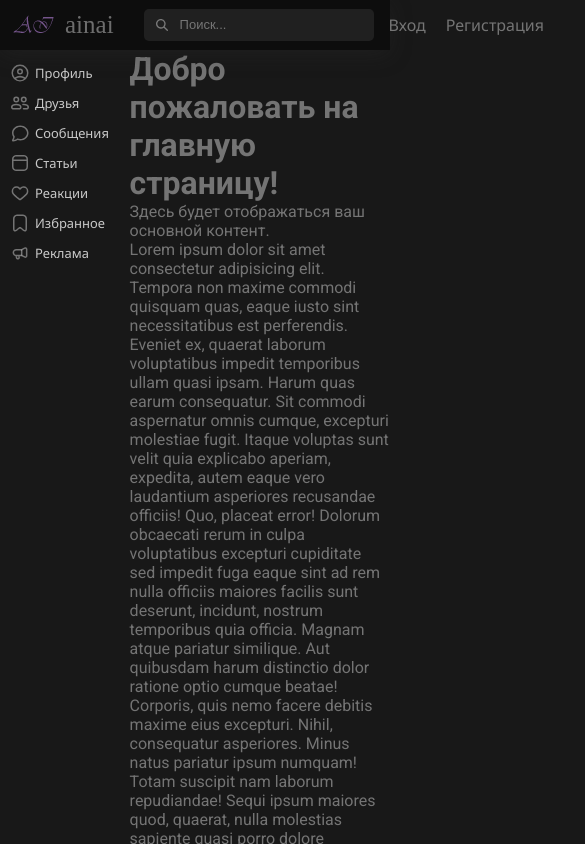
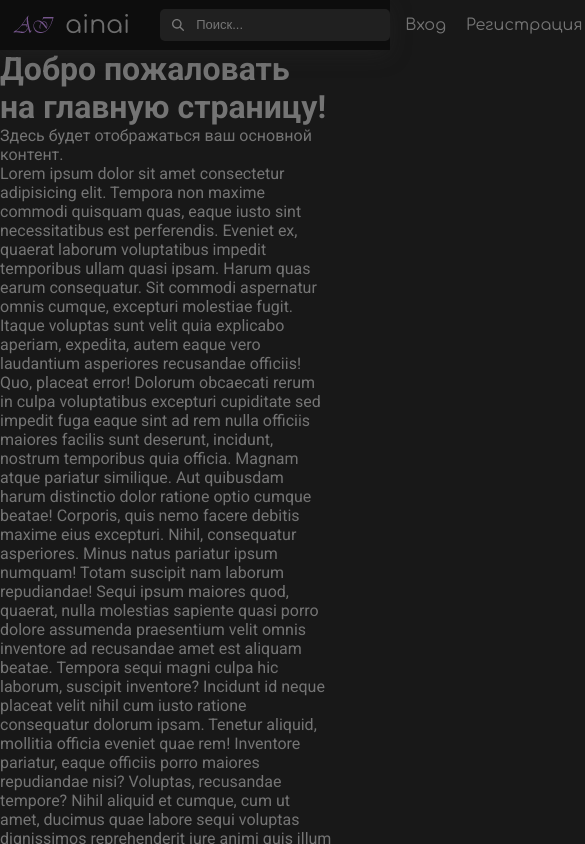
Before and after one commit to sirdi-volam/social-network, a React (Vite) app: page / in a window 390 px wide. Shown: the top 844 px of the page, 585 px wide, since content can reach past the window. Built offline with nearby package versions, Linux system fonts and the light colour scheme.

Commit message:
Исправлен hover для ссылок и иконок aside

```diff
--- a/src/components/Aside/Aside.jsx
+++ b/src/components/Aside/Aside.jsx
@@ -11,8 +11,15 @@ const Aside = () => {
               <li className="nav-item">
                 <Link to="/profile" className="nav-link link">
                   <div className="nav-item__icon">
-                    <svg fill="none" height="20" viewBox="0 0 20 20" width="20" xmlns="http://www.w3.org/2000/svg">
-                      <path clipRule="evenodd" d="M5.84 15.63a6.97 6.97 0 0 0 8.32 0 8.2 8.2 0 0 0-8.32 0zM4.7 14.57a7 7 0 1 1 10.6 0 9.7 9.7 0 0 0-10.6 0zM10 1.5a8.5 8.5 0 1 0 0 17 8.5 8.5 0 0 0 0-17zm-1.5 7a1.5 1.5 0 1 0 3 0 1.5 1.5 0 0 0-3 0zm1.5-3a3 3 0 1 0 0 6 3 3 0 0 0 0-6z" fill="currentColor" fillRule="evenodd"></path>
+                    <svg
+                      fill="currentColor"
+                    height="20"
+                    viewBox="0 0 20 20"
+                    width="20"
+                    xmlns="http://www.w3.org/2000/svg">
+                      <path clipRule="evenodd" d="M5.84 15.63a6.97 6.97 0 0 0 8.32 0 8.2 8.2 0 0 0-8.32 0zM4.7 14.57a7 7 0 1 1 10.6 0 9.7 9.7 0 0 0-10.6 0zM10 1.5a8.5 8.5 0 1 0 0 17 8.5 8.5 0 0 0 0-17zm-1.5 7a1.5 1.5 0 1 0 3 0 1.5 1.5 0 0 0-3 0zm1.5-3a3 3 0 1 0 0 6 3 3 0 0 0 0-6z"  fillRule="evenodd">
+                        <path d="m8.78 17.62-.31-1.74H7.6c-.33 0-.66-.03-.98-.1L7 17.93c.12.66.5 1.21 1.02 1.55a2.5 2.5 0 0 0 1.83.38 2.5 2.5 0 0 0 1.58-.98c.37-.5.55-1.14.43-1.8l-.2-1.2H9.81l.27 1.5a.56.56 0 0 1-.11.44.7.7 0 0 1-.45.27.7.7 0 0 1-.5-.1.56.56 0 0 1-.26-.37Z" fillRule="evenodd"></path>
+                      </path>
                     </svg>
                   </div>
                   Профиль
@@ -21,9 +28,15 @@ const Aside = () => {
               <li className="nav-item">
                 <Link to="/friends" className="nav-link link">
                   <div className="nav-item__icon">
-                    <svg fill="none" height="20" viewBox="0 0 20 20" width="20" xmlns="http://www.w3.org/2000/svg"><g fill="currentColor"><g clipRule="evenodd" fillRule="evenodd">
-                      <path d="M6.25 3.5a3 3 0 1 0 0 6 3 3 0 0 0 0-6zm-1.5 3a1.5 1.5 0 1 0 3 0 1.5 1.5 0 0 0-3 0zm-2.06 5.07c.96-.55 2.22-.82 3.56-.82s2.6.27 3.56.82c.98.56 1.69 1.47 1.69 2.68 0 .7-.28 1.3-.78 1.71-.48.39-1.1.54-1.72.54H3.5c-.61 0-1.24-.15-1.72-.54-.5-.4-.78-1-.78-1.71 0-1.21.71-2.12 1.69-2.68zm.75 1.3c-.65.37-.94.84-.94 1.38 0 .3.1.44.22.54.14.11.4.21.78.21H9c.39 0 .64-.1.78-.21.12-.1.22-.25.22-.54 0-.54-.29-1-.94-1.38-.66-.39-1.65-.62-2.81-.62s-2.15.23-2.81.62zM13.75 3.5a3 3 0 1 0 0 6 3 3 0 0 0 0-6zm-1.5 3a1.5 1.5 0 1 0 3 0 1.5 1.5 0 0 0-3 0z"></path></g><path d="M13.75 12.25c-.23 0-.45.01-.68.03a.75.75 0 1 1-.14-1.49c.27-.03.54-.04.82-.04 1.34 0 2.6.27 3.56.82.98.56 1.69 1.47 1.69 2.68 0 .7-.28 1.3-.78 1.71-.48.39-1.1.54-1.72.54h-3a.75.75 0 0 1 0-1.5h3c.39 0 .64-.1.78-.21.12-.1.22-.25.22-.54 0-.54-.29-1-.94-1.38a5.77 5.77 0 0 0-2.81-.62z">
-                      </path></g>
+                    <svg className="nav-item__icon-svg" height="20" viewBox="0 0 20 20" width="20" xmlns="http://www.w3.org/2000/svg">
+                      <g clipRule="evenodd" fillRule="evenodd">
+                        <path d="M6.25 3.5a3 3 0 1 0 0 6 3 3 0 0 0 0-6zm-1.5 3a1.5 1.5 0 1 0 3 0 1.5 1.5 0 0 0-3 0zm-2.06 5.07c.96-.55 2.22-.82 3.56-.82s2.6.27 3.56.82c.98.56 1.69 1.47 1.69 2.68 0 .7-.28 1.3-.78 1.71-.48.39-1.1.54-1.72.54H3.5c-.61 0-1.24-.15-1.72-.54-.5-.4-.78-1-.78-1.71 0-1.21.71-2.12 1.69-2.68zm.75 1.3c-.65.37-.94.84-.94 1.38 0 .3.1.44.22.54.14.11.4.21.78.21H9c.39 0 .64-.1.78-.21.12-.1.22-.25.22-.54 0-.54-.29-1-.94-1.38-.66-.39-1.65-.62-2.81-.62s-2.15.23-2.81.62zM13.75 3.5a3 3 0 1 0 0 6 3 3 0 0 0 0-6zm-1.5 3a1.5 1.5 0 1 0 3 0 1.5 1.5 0 0 0-3 0z">
+
+                        </path>
+                      </g>
+                        <path d="M13.75 12.25c-.23 0-.45.01-.68.03a.75.75 0 1 1-.14-1.49c.27-.03.54-.04.82-.04 1.34 0 2.6.27 3.56.82.98.56 1.69 1.47 1.69 2.68 0 .7-.28 1.3-.78 1.71-.48.39-1.1.54-1.72.54h-3a.75.75 0 0 1 0-1.5h3c.39 0 .64-.1.78-.21.12-.1.22-.25.22-.54 0-.54-.29-1-.94-1.38a5.77 5.77 0 0 0-2.81-.62z">
+
+                        </path>
                     </svg>
                   </div>
                   Друзья
@@ -32,7 +45,12 @@ const Aside = () => {
               <li className="nav-item">
                 <Link to="/messenger" className="nav-link link">
                   <div className="nav-item__icon">
-                    <svg width="20" height="20" viewBox="0 0 20 20" xmlns="http://www.w3.org/2000/svg"><g id="message_outline_20__Page-2" stroke="none" strokeWidth="1" fill="none" fillRule="evenodd"><g id="message_outline_20__message_outline_20"><path id="message_outline_20__Shape" opacity=".4" d="M0 0h20v20H0z"></path><path d="M6.83 15.75c.2-.23.53-.31.82-.2.81.3 1.7.45 2.6.45 3.77 0 6.75-2.7 6.75-6s-2.98-6-6.75-6S3.5 6.7 3.5 10c0 1.21.4 2.37 1.14 3.35.1.14.16.31.15.49-.04.76-.4 1.78-1.08 3.13 1.48-.11 2.5-.53 3.12-1.22ZM3.24 18.5a1.2 1.2 0 0 1-1.1-1.77A10.77 10.77 0 0 0 3.26 14 7 7 0 0 1 2 10c0-4.17 3.68-7.5 8.25-7.5S18.5 5.83 18.5 10s-3.68 7.5-8.25 7.5c-.92 0-1.81-.13-2.66-.4-1 .89-2.46 1.34-4.35 1.4Z" id="message_outline_20__Icon-Color" fill="currentColor" fillRule="nonzero"></path></g></g></svg>
+                    <svg width="20" height="20" viewBox="0 0 20 20" xmlns="http://www.w3.org/2000/svg" fill="currentColor">
+
+                      <path fill="currentColor" fillRule="evenodd" clipRule="evenodd"></path>
+                        <path d="M6.83 15.75c.2-.23.53-.31.82-.2.81.3 1.7.45 2.6.45 3.77 0 6.75-2.7 6.75-6s-2.98-6-6.75-6S3.5 6.7 3.5 10c0 1.21.4 2.37 1.14 3.35.1.14.16.31.15.49-.04.76-.4 1.78-1.08 3.13 1.48-.11 2.5-.53 3.12-1.22ZM3.24 18.5a1.2 1.2 0 0 1-1.1-1.77A10.77 10.77 0 0 0 3.26 14 7 7 0 0 1 2 10c0-4.17 3.68-7.5 8.25-7.5S18.5 5.83 18.5 10s-3.68 7.5-8.25 7.5c-.92 0-1.81-.13-2.66-.4-1 .89-2.46 1.34-4.35 1.4Z"></path>
+
+                    </svg>
                   </div>
                   Сообщения
                 </Link>
@@ -40,7 +58,9 @@ const Aside = () => {
               <li className="nav-item">
                 <Link to="/posts" className="nav-link link">
                   <div className="nav-item__icon">
-                    <svg fill="none" height="20" viewBox="0 0 20 20" width="20" xmlns="http://www.w3.org/2000/svg"><path clipRule="evenodd" d="M11.84 2H8.16c-.93 0-1.67 0-2.26.05-.62.05-1.15.15-1.63.4a4.15 4.15 0 0 0-1.82 1.82 4.26 4.26 0 0 0-.4 1.63C2 6.5 2 7.23 2 8.16v3.68c0 .93 0 1.67.05 2.26.05.62.15 1.15.4 1.63.4.78 1.04 1.42 1.82 1.82.48.25 1.01.35 1.63.4.6.05 1.33.05 2.26.05h3.68c.93 0 1.67 0 2.26-.05a4.26 4.26 0 0 0 1.63-.4 4.15 4.15 0 0 0 1.82-1.82c.25-.48.35-1.01.4-1.63.05-.6.05-1.33.05-2.26V8.16c0-.93 0-1.67-.05-2.26a4.26 4.26 0 0 0-.4-1.63 4.15 4.15 0 0 0-1.82-1.82 4.26 4.26 0 0 0-1.63-.4C13.5 2 12.77 2 11.84 2zm-6.9 1.79c.25-.12.56-.2 1.08-.25.53-.04 1.2-.04 2.17-.04h3.62c.96 0 1.64 0 2.17.04.52.05.83.13 1.07.25.5.25.9.66 1.16 1.16.12.24.2.55.25 1.07l.02.48H3.52l.02-.48c.05-.52.13-.83.25-1.07.25-.5.66-.9 1.16-1.16zM3.5 8v3.81c0 .96 0 1.64.04 2.17.05.52.13.83.25 1.07.25.5.66.9 1.16 1.16.24.12.55.2 1.07.25.53.04 1.2.04 2.17.04h3.62c.96 0 1.64 0 2.17-.04a2.8 2.8 0 0 0 1.07-.25c.5-.25.9-.66 1.16-1.16.12-.24.2-.55.25-1.07.04-.53.04-1.2.04-2.17V8z" fill="currentColor" fillRule="evenodd"></path></svg>
+                    <svg fill="currentColor" height="20" viewBox="0 0 20 20" width="20" xmlns="http://www.w3.org/2000/svg"><path clipRule="evenodd" d="M11.84 2H8.16c-.93 0-1.67 0-2.26.05-.62.05-1.15.15-1.63.4a4.15 4.15 0 0 0-1.82 1.82 4.26 4.26 0 0 0-.4 1.63C2 6.5 2 7.23 2 8.16v3.68c0 .93 0 1.67.05 2.26.05.62.15 1.15.4 1.63.4.78 1.04 1.42 1.82 1.82.48.25 1.01.35 1.63.4.6.05 1.33.05 2.26.05h3.68c.93 0 1.67 0 2.26-.05a4.26 4.26 0 0 0 1.63-.4 4.15 4.15 0 0 0 1.82-1.82c.25-.48.35-1.01.4-1.63.05-.6.05-1.33.05-2.26V8.16c0-.93 0-1.67-.05-2.26a4.26 4.26 0 0 0-.4-1.63 4.15 4.15 0 0 0-1.82-1.82 4.26 4.26 0 0 0-1.63-.4C13.5 2 12.77 2 11.84 2zm-6.9 1.79c.25-.12.56-.2 1.08-.25.53-.04 1.2-.04 2.17-.04h3.62c.96 0 1.64 0 2.17.04.52.05.83.13 1.07.25.5.25.9.66 1.16 1.16.12.24.2.55.25 1.07l.02.48H3.52l.02-.48c.05-.52.13-.83.25-1.07.25-.5.66-.9 1.16-1.16zM3.5 8v3.81c0 .96 0 1.64.04 2.17.05.52.13.83.25 1.07.25.5.66.9 1.16 1.16.24.12.55.2 1.07.25.53.04 1.2.04 2.17.04h3.62c.96 0 1.64 0 2.17-.04a2.8 2.8 0 0 0 1.07-.25c.5-.25.9-.66 1.16-1.16.12-.24.2-.55.25-1.07.04-.53.04-1.2.04-2.17V8z" fillRule="evenodd">
+                      <path d="m8.78 17.62-.31-1.74H7.6c-.33 0-.66-.03-.98-.1L7 17.93c.12.66.5 1.21 1.02 1.55a2.5 2.5 0 0 0 1.83.38 2.5 2.5 0 0 0 1.58-.98c.37-.5.55-1.14.43-1.8l-.2-1.2H9.81l.27 1.5a.56.56 0 0 1-.11.44.7.7 0 0 1-.45.27.7.7 0 0 1-.5-.1.56.56 0 0 1-.26-.37Z" fillRule="evenodd"></path>
+                    </path></svg>
                   </div>
                   Статьи
                 </Link>
@@ -48,7 +68,12 @@ const Aside = () => {
               <li className="nav-item">
                 <Link to="/reactions" className="nav-link link">
                   <div className="nav-item__icon">
-                    <svg width="20" height="20" viewBox="0 0 24 24" xmlns="http://www.w3.org/2000/svg"><g fill="none" fillRule="evenodd"><path d="M0 0h24v24H0z"></path><path d="M16 4a5.95 5.95 0 0 0-3.89 1.7l-.12.11-.12-.11A5.96 5.96 0 0 0 7.73 4 5.73 5.73 0 0 0 2 9.72c0 3.08 1.13 4.55 6.18 8.54l2.69 2.1c.66.52 1.6.52 2.26 0l2.36-1.84.94-.74c4.53-3.64 5.57-5.1 5.57-8.06A5.73 5.73 0 0 0 16.27 4zm.27 1.8a3.93 3.93 0 0 1 3.93 3.92v.3c-.08 2.15-1.07 3.33-5.51 6.84l-2.67 2.08a.04.04 0 0 1-.04 0L9.6 17.1l-.87-.7C4.6 13.1 3.8 11.98 3.8 9.73A3.93 3.93 0 0 1 7.73 5.8c1.34 0 2.51.62 3.57 1.92a.9.9 0 0 0 1.4-.01c1.04-1.3 2.2-1.91 3.57-1.91z" fill="currentColor" fillRule="nonzero"></path></g></svg>
+                    <svg width="20" height="20" viewBox="0 0 24 24" xmlns="http://www.w3.org/2000/svg" fill="currentColor">
+                      <path fill="currentColor" opacity=".3" fillRule="evenodd" clipRule="evenodd"></path>
+                      <path d="M16 4a5.95 5.95 0 0 0-3.89 1.7l-.12.11-.12-.11A5.96 5.96 0 0 0 7.73 4 5.73 5.73 0 0 0 2 9.72c0 3.08 1.13 4.55 6.18 8.54l2.69 2.1c.66.52 1.6.52 2.26 0l2.36-1.84.94-.74c4.53-3.64 5.57-5.1 5.57-8.06A5.73 5.73 0 0 0 16.27 4zm.27 1.8a3.93 3.93 0 0 1 3.93 3.92v.3c-.08 2.15-1.07 3.33-5.51 6.84l-2.67 2.08a.04.04 0 0 1-.04 0L9.6 17.1l-.87-.7C4.6 13.1 3.8 11.98 3.8 9.73A3.93 3.93 0 0 1 7.73 5.8c1.34 0 2.51.62 3.57 1.92a.9.9 0 0 0 1.4-.01c1.04-1.3 2.2-1.91 3.57-1.91z">
+
+                      </path>
+                    </svg>
                   </div>
                   Реакции
                 </Link>
@@ -56,7 +81,11 @@ const Aside = () => {
               <li className="nav-item">
                 <Link to="/favorites" className="nav-link link">
                   <div className="nav-item__icon">
-                    <svg xmlns="http://www.w3.org/2000/svg" width="20" height="20" fill="none" viewBox="0 0 20 20"><path fill="currentColor" fillRule="evenodd" d="M9.32 1.5h1.36c.96 0 1.72 0 2.33.05.63.05 1.17.16 1.67.41a4.25 4.25 0 0 1 1.86 1.86c.25.5.36 1.04.41 1.67.05.61.05 1.38.05 2.33v6.57c0 .77 0 1.4-.04 1.9-.05.48-.14.98-.46 1.37a2.25 2.25 0 0 1-1.77.84c-.5 0-.94-.25-1.34-.52-.41-.27-.9-.68-1.5-1.17l-.85-.69c-.27-.22-.45-.37-.6-.47a.82.82 0 0 0-.24-.13.75.75 0 0 0-.4 0 .82.82 0 0 0-.24.13c-.15.1-.33.25-.6.47l-.85.7c-.6.48-1.09.89-1.5 1.16-.4.27-.84.51-1.34.52a2.25 2.25 0 0 1-1.77-.84c-.32-.4-.41-.89-.46-1.37-.04-.5-.04-1.13-.04-1.9V7.82c0-.96 0-1.72.05-2.33.05-.63.16-1.17.41-1.67a4.25 4.25 0 0 1 1.86-1.86c.5-.25 1.04-.36 1.67-.41.61-.05 1.38-.05 2.33-.05Zm-2.2 1.55c-.54.04-.87.12-1.12.25a2.75 2.75 0 0 0-1.2 1.2c-.13.25-.21.58-.25 1.11-.05.55-.05 1.25-.05 2.24v6.5c0 .82 0 1.39.04 1.8.04.43.1.54.13.57a.75.75 0 0 0 .59.28c.03 0 .16-.02.51-.26.35-.23.79-.6 1.42-1.11l.84-.68c.25-.21.47-.4.67-.53.2-.15.43-.27.7-.35a2.25 2.25 0 0 1 1.2 0c.27.08.5.2.7.35.2.14.42.32.67.53l.84.68c.63.52 1.07.88 1.42 1.1.35.25.48.27.51.27a.75.75 0 0 0 .6-.28c.01-.03.08-.14.12-.57.04-.41.04-.98.04-1.8v-6.5c0-1 0-1.7-.05-2.24a2.91 2.91 0 0 0-.25-1.1A2.75 2.75 0 0 0 14 3.3a2.91 2.91 0 0 0-1.11-.25C12.34 3 11.64 3 10.65 3h-1.3c-1 0-1.7 0-2.24.05Z" clipRule="evenodd"></path></svg>
+                    <svg fill="currentColor" xmlns="http://www.w3.org/2000/svg" width="20" height="20" viewBox="0 0 20 20">
+                    <path fillRule="evenodd" d="M9.32 1.5h1.36c.96 0 1.72 0 2.33.05.63.05 1.17.16 1.67.41a4.25 4.25 0 0 1 1.86 1.86c.25.5.36 1.04.41 1.67.05.61.05 1.38.05 2.33v6.57c0 .77 0 1.4-.04 1.9-.05.48-.14.98-.46 1.37a2.25 2.25 0 0 1-1.77.84c-.5 0-.94-.25-1.34-.52-.41-.27-.9-.68-1.5-1.17l-.85-.69c-.27-.22-.45-.37-.6-.47a.82.82 0 0 0-.24-.13.75.75 0 0 0-.4 0 .82.82 0 0 0-.24.13c-.15.1-.33.25-.6.47l-.85.7c-.6.48-1.09.89-1.5 1.16-.4.27-.84.51-1.34.52a2.25 2.25 0 0 1-1.77-.84c-.32-.4-.41-.89-.46-1.37-.04-.5-.04-1.13-.04-1.9V7.82c0-.96 0-1.72.05-2.33.05-.63.16-1.17.41-1.67a4.25 4.25 0 0 1 1.86-1.86c.5-.25 1.04-.36 1.67-.41.61-.05 1.38-.05 2.33-.05Zm-2.2 1.55c-.54.04-.87.12-1.12.25a2.75 2.75 0 0 0-1.2 1.2c-.13.25-.21.58-.25 1.11-.05.55-.05 1.25-.05 2.24v6.5c0 .82 0 1.39.04 1.8.04.43.1.54.13.57a.75.75 0 0 0 .59.28c.03 0 .16-.02.51-.26.35-.23.79-.6 1.42-1.11l.84-.68c.25-.21.47-.4.67-.53.2-.15.43-.27.7-.35a2.25 2.25 0 0 1 1.2 0c.27.08.5.2.7.35.2.14.42.32.67.53l.84.68c.63.52 1.07.88 1.42 1.1.35.25.48.27.51.27a.75.75 0 0 0 .6-.28c.01-.03.08-.14.12-.57.04-.41.04-.98.04-1.8v-6.5c0-1 0-1.7-.05-2.24a2.91 2.91 0 0 0-.25-1.1A2.75 2.75 0 0 0 14 3.3a2.91 2.91 0 0 0-1.11-.25C12.34 3 11.64 3 10.65 3h-1.3c-1 0-1.7 0-2.24.05Z" clipRule="evenodd">
+                        <path d="m8.78 17.62-.31-1.74H7.6c-.33 0-.66-.03-.98-.1L7 17.93c.12.66.5 1.21 1.02 1.55a2.5 2.5 0 0 0 1.83.38 2.5 2.5 0 0 0 1.58-.98c.37-.5.55-1.14.43-1.8l-.2-1.2H9.81l.27 1.5a.56.56 0 0 1-.11.44.7.7 0 0 1-.45.27.7.7 0 0 1-.5-.1.56.56 0 0 1-.26-.37Z" fillRule="evenodd"></path>
+                    </path>
+                    </svg>
                   </div>
                   Избранное
                 </Link>
@@ -64,7 +93,11 @@ const Aside = () => {
               <li className="nav-item">
                 <Link to="/advertising" className="nav-link link">
                   <div className="nav-item__icon">
-                    <svg xmlns="http://www.w3.org/2000/svg" width="20" height="20" fill="currentColor" viewBox="0 0 24 24"><path fillRule="evenodd" d="M18.57 6.91a.82.82 0 0 0-.58.1h-.02L14.2 8.9H7.6c-.77 0-1.45.29-1.94.73a2.7 2.7 0 0 0-.76 1.87c0 .7.32 1.46.76 1.87a2.76 2.76 0 0 0 1.94.72h6.61l3.76 1.88.02.02a.81.81 0 0 0 .41.1c.22 0 .4-.08.52-.2a.5.5 0 0 0 .18-.36V7.46a.48.48 0 0 0-.09-.27.7.7 0 0 0-.44-.28ZM17.1 5.44a2.62 2.62 0 0 1 1.82-.29 2.5 2.5 0 0 1 1.56 1.01c.26.38.41.84.41 1.3v8.06c0 .68-.3 1.27-.76 1.7a2.57 2.57 0 0 1-1.74.66c-.45 0-.9-.12-1.28-.34l-3.33-1.66H7.6a4.91 4.91 0 0 1-.98-.1 4.6 4.6 0 0 1-2.17-1.1A4.5 4.5 0 0 1 3.1 11.5c0-1.13.48-2.4 1.35-3.2A4.66 4.66 0 0 1 7.6 7.1h6.19l3.33-1.65Z" clipRule="evenodd"></path><path fillRule="evenodd" d="M14.9 8v6.98h-1.8V8h1.8Z" clipRule="evenodd"></path><path d="m8.78 17.62-.31-1.74H7.6c-.33 0-.66-.03-.98-.1L7 17.93c.12.66.5 1.21 1.02 1.55a2.5 2.5 0 0 0 1.83.38 2.5 2.5 0 0 0 1.58-.98c.37-.5.55-1.14.43-1.8l-.2-1.2H9.81l.27 1.5a.56.56 0 0 1-.11.44.7.7 0 0 1-.45.27.7.7 0 0 1-.5-.1.56.56 0 0 1-.26-.37Z"></path></svg>
+                    <svg xmlns="http://www.w3.org/2000/svg" width="20" height="20" fill="currentColor" viewBox="0 0 24 24">
+                    <path fillRule="evenodd" d="M18.57 6.91a.82.82 0 0 0-.58.1h-.02L14.2 8.9H7.6c-.77 0-1.45.29-1.94.73a2.7 2.7 0 0 0-.76 1.87c0 .7.32 1.46.76 1.87a2.76 2.76 0 0 0 1.94.72h6.61l3.76 1.88.02.02a.81.81 0 0 0 .41.1c.22 0 .4-.08.52-.2a.5.5 0 0 0 .18-.36V7.46a.48.48 0 0 0-.09-.27.7.7 0 0 0-.44-.28ZM17.1 5.44a2.62 2.62 0 0 1 1.82-.29 2.5 2.5 0 0 1 1.56 1.01c.26.38.41.84.41 1.3v8.06c0 .68-.3 1.27-.76 1.7a2.57 2.57 0 0 1-1.74.66c-.45 0-.9-.12-1.28-.34l-3.33-1.66H7.6a4.91 4.91 0 0 1-.98-.1 4.6 4.6 0 0 1-2.17-1.1A4.5 4.5 0 0 1 3.1 11.5c0-1.13.48-2.4 1.35-3.2A4.66 4.66 0 0 1 7.6 7.1h6.19l3.33-1.65Z" clipRule="evenodd"></path>
+                    <path fillRule="evenodd" d="M14.9 8v6.98h-1.8V8h1.8Z" clipRule="evenodd"></path>
+                      <path d="m8.78 17.62-.31-1.74H7.6c-.33 0-.66-.03-.98-.1L7 17.93c.12.66.5 1.21 1.02 1.55a2.5 2.5 0 0 0 1.83.38 2.5 2.5 0 0 0 1.58-.98c.37-.5.55-1.14.43-1.8l-.2-1.2H9.81l.27 1.5a.56.56 0 0 1-.11.44.7.7 0 0 1-.45.27.7.7 0 0 1-.5-.1.56.56 0 0 1-.26-.37Z" fillRule="evenodd"></path>
+                    </svg>
                   </div>
                   Реклама
                 </Link>
--- a/src/components/Aside/Aside.scss
+++ b/src/components/Aside/Aside.scss
@@ -22,38 +22,6 @@
   margin: 10px;
 }
 
-.about-button {
-  display: flex;
-  justify-content: space-between;
-  gap: 20px;
-}
-
-.about-button > button {
-  width: 120px;
-  height: 40px;
-  border: none;
-  border-radius: 25px;
-  color: vars.$text-color;
-}
-
-.myWork_btn {
-  box-shadow: 0px 7px 17px -10px rgba(242, 63, 63, 0.2);
-  background: rgb(237, 48, 36);
-
-  &:hover {
-    box-shadow: 0px 10px 25px -1px rgba(245, 33, 33, 1.35);
-  }
-}
-
-.sendMe_btn {
-  box-shadow: 5px 7px 17px -10px rgba(32, 84, 219, 0.35);
-  background: rgb(49, 55, 201);
-
-  &:hover {
-    box-shadow: 5px 10px 25px -1px rgba(32, 84, 219, 1.35);
-  }
-}
-
 .nav {
   display: flex;
   flex-direction: column;
@@ -76,35 +44,55 @@
   align-items: center;
   width: 100%;
   height: 25px;
-
-  &:hover {
-    color: rgb(255, 255, 255);
-    background-color: rgb(66, 66, 66);
-    border-radius: 5px;
-  }
-}
-
-.nav-item__icon {
-  width: 20px;
-  height: 20px;
-  margin-right: 5px;
-  color: vars.$text-color-gray;
 }
 
 .nav-link {
   display: flex;
   align-items: center;
+  text-decoration: none;
 
   font-size: 13px;
   font-weight: 400;
   line-height: 16px;
   color: rgb(200, 200, 200);
-  text-decoration: none;
   width: 100%;
+  height: 100%;
+  padding: 5px 2px;
+
+  &:hover {
+    color: vars.$text-color;
+    background-color: rgb(66, 66, 66);
+    border-radius: 5px;
+
+    .nav-item__icon svg {
+      width: 23px;
+      height: 23px;
+      fill: vars.$text-color;
+      transition: all 0.5s ease;
+    }
+  }
+
+  .nav-item__icon {
+    position: relative;
+    width: 100%;
+    display: flex;
+    align-items: center;
+    width: 20px;
+    height: 20px;
+    margin-right: 5px;
+    color: vars.$text-color-gray;
+  }
+
+  svg {
+    fill: currentColor;
+  }
 }
 
 @media screen and (max-width: 768px) {
 }
 
 @media screen and (max-width: 480px) {
+  .aside-container {
+    display: none;
+  }
 }
--- a/src/styles/_variables.scss
+++ b/src/styles/_variables.scss
@@ -2,11 +2,12 @@
 
 @import url('https://fonts.googleapis.com/css2?family=Roboto:wght@100;300;400;500;700;900&display=swap');
 @import url('https://fonts.googleapis.com/css2?family=Noto+Sans&display=swap');
+@import url(https://fonts.googleapis.com/css?family=Comfortaa&display=swap);
 
 // Определение переменных
 
 $font-family: 'Roboto', sans-serif;
-$font-family-cursive: 'Noto Sans', cursive;
+$font-family-cursive: 'Comfortaa', cursive;
 $bg-color: rgb(24, 24, 24) !default;
 $aside-bg-color: rgb(32, 32, 32) !default;
 $text-color: rgb(255, 255, 255) !default;
--- a/src/styles/main.scss
+++ b/src/styles/main.scss
@@ -1,8 +1,6 @@
 @forward './base';
 @use './mixins';
 @use './variables' as vars;
-
-@import url('https://fonts.googleapis.com/css2?family=Noto+Sans&display=swap');
 
 * {
   margin: 0;
@@ -10,11 +8,9 @@
   box-sizing: border-box;
 }
 
-html {
-  font-family: 'Roboto', sans-serif;
-}
 
 body {
+  font-family: vars.$font-family;
   background: rgb(24, 24, 24);
   display: flex;
   flex-direction: column;
@@ -24,9 +20,14 @@ body {
 
 }
 
-a, link {
+a {
   color: vars.$text-color-gray;
   text-decoration: none;
   cursor: pointer;
   font-family: vars.$font-family-cursive !important;
+
+  &:hover {
+    color: vars.$text-color;
+    transition: all 0.5s ease;
+  }
 }
```
